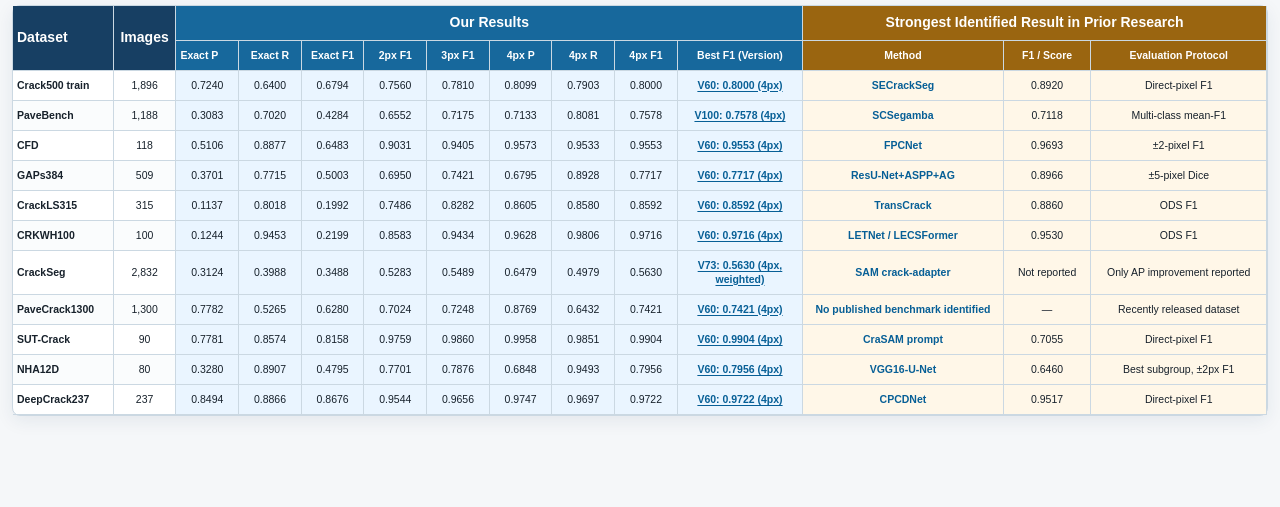
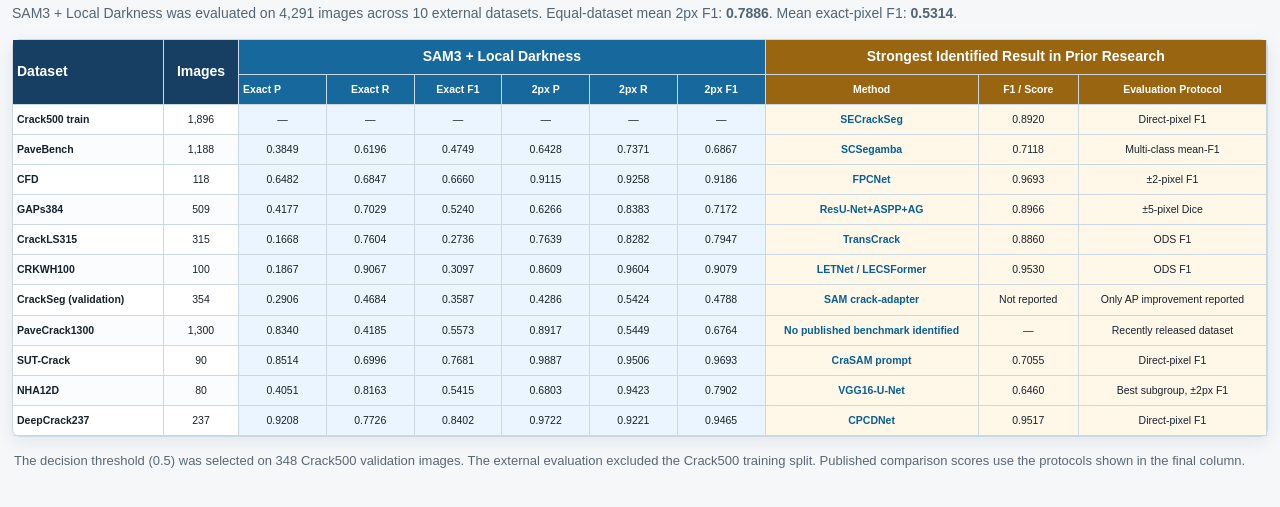
Before and after one commit to lg1888/pavement-crack-benchmark-summary, a plain HTML site: page pavement_crack_dataset_benchmark.html in a window 1280 px wide. Shown: the part 53-560 px from the top of the page. Drawn offline with Linux system fonts and the light colour scheme.

Commit message:
Update benchmark with SAM3 local darkness results

```diff
--- a/pavement_crack_dataset_benchmark.html
+++ b/pavement_crack_dataset_benchmark.html
@@ -37,54 +37,40 @@
 <body>
 <main>
   <h1>Pavement-Crack Dataset Benchmark Summary</h1>
+  <p class="subtitle">SAM3 + Local Darkness was evaluated on 4,291 images across 10 external datasets. Equal-dataset mean 2px F1: <strong>0.7886</strong>. Mean exact-pixel F1: <strong>0.5314</strong>.</p>
   <div class="table-wrap">
     <table>
-      <colgroup>
-        <col style="width:8%"><col style="width:5%">
-        <col style="width:5%"><col style="width:5%"><col style="width:5%"><col style="width:5%"><col style="width:5%">
-        <col style="width:5%"><col style="width:5%"><col style="width:5%"><col style="width:10%">
-        <col style="width:16%"><col style="width:7%"><col style="width:14%">
-      </colgroup>
+      <colgroup><col style="width:12%"><col style="width:6%"><col style="width:7%" span="6"><col style="width:17%"><col style="width:8%"><col style="width:15%"></colgroup>
       <thead>
         <tr>
           <th rowspan="2">Dataset</th>
           <th rowspan="2">Images</th>
-          <th colspan="9" class="ours">Our Results</th>
+          <th colspan="6" class="ours">SAM3 + Local Darkness</th>
           <th colspan="3" class="paper">Strongest Identified Result in Prior Research</th>
         </tr>
         <tr>
           <th class="ours">Exact P</th><th class="ours">Exact R</th><th class="ours">Exact F1</th>
-          <th class="ours">2px F1</th><th class="ours">3px F1</th>
-          <th class="ours">4px P</th><th class="ours">4px R</th><th class="ours">4px F1</th><th class="ours">Best F1 (Version)</th>
+          <th class="ours">2px P</th><th class="ours">2px R</th><th class="ours">2px F1</th>
           <th class="paper">Method</th><th class="paper">F1 / Score</th><th class="paper">Evaluation Protocol</th>
         </tr>
       </thead>
       <tbody>
-        <tr><td>Crack500 train</td><td>1,896</td><td class="ours">0.7240</td><td class="ours">0.6400</td><td class="ours">0.6794</td><td class="ours">0.7560</td><td class="ours">0.7810</td><td class="ours">0.8099</td><td class="ours">0.7903</td><td class="ours">0.8000</td><td class="ours best">V60: 0.8000 (4px)</td><td class="paper"><a href="https://pmc.ncbi.nlm.nih.gov/articles/PMC12074472/">SECrackSeg</a></td><td class="paper">0.8920</td><td class="paper">Direct-pixel F1</td></tr>
-        <tr><td>PaveBench</td><td>1,188</td><td class="ours">0.3083</td><td class="ours">0.7020</td><td class="ours">0.4284</td><td class="ours">0.6552</td><td class="ours">0.7175</td><td class="ours">0.7133</td><td class="ours">0.8081</td><td class="ours">0.7578</td><td class="ours best">V100: 0.7578 (4px)</td><td class="paper"><a href="https://arxiv.org/abs/2604.02804">SCSegamba</a></td><td class="paper">0.7118</td><td class="paper">Multi-class mean-F1</td></tr>
-        <tr><td>CFD</td><td>118</td><td class="ours">0.5106</td><td class="ours">0.8877</td><td class="ours">0.6483</td><td class="ours">0.9031</td><td class="ours">0.9405</td><td class="ours">0.9573</td><td class="ours">0.9533</td><td class="ours">0.9553</td><td class="ours best">V60: 0.9553 (4px)</td><td class="paper"><a href="https://arxiv.org/abs/1907.02248">FPCNet</a></td><td class="paper">0.9693</td><td class="paper">±2-pixel F1</td></tr>
-        <tr><td>GAPs384</td><td>509</td><td class="ours">0.3701</td><td class="ours">0.7715</td><td class="ours">0.5003</td><td class="ours">0.6950</td><td class="ours">0.7421</td><td class="ours">0.6795</td><td class="ours">0.8928</td><td class="ours">0.7717</td><td class="ours best">V60: 0.7717 (4px)</td><td class="paper"><a href="https://pmc.ncbi.nlm.nih.gov/articles/PMC7249178/">ResU-Net+ASPP+AG</a></td><td class="paper">0.8966</td><td class="paper">±5-pixel Dice</td></tr>
-        <tr><td>CrackLS315</td><td>315</td><td class="ours">0.1137</td><td class="ours">0.8018</td><td class="ours">0.1992</td><td class="ours">0.7486</td><td class="ours">0.8282</td><td class="ours">0.8605</td><td class="ours">0.8580</td><td class="ours">0.8592</td><td class="ours best">V60: 0.8592 (4px)</td><td class="paper"><a href="https://royalsocietypublishing.org/doi/10.1098/rsta.2022.0172">TransCrack</a></td><td class="paper">0.8860</td><td class="paper">ODS F1</td></tr>
-        <tr><td>CRKWH100</td><td>100</td><td class="ours">0.1244</td><td class="ours">0.9453</td><td class="ours">0.2199</td><td class="ours">0.8583</td><td class="ours">0.9434</td><td class="ours">0.9628</td><td class="ours">0.9806</td><td class="ours">0.9716</td><td class="ours best">V60: 0.9716 (4px)</td><td class="paper"><a href="https://www.sciencedirect.com/science/article/pii/S1569843222000279">LETNet / LECSFormer</a></td><td class="paper">0.9530</td><td class="paper">ODS F1</td></tr>
-        <tr><td>CrackSeg</td><td>2,832</td><td class="ours">0.3124</td><td class="ours">0.3988</td><td class="ours">0.3488</td><td class="ours">0.5283</td><td class="ours">0.5489</td><td class="ours">0.6479</td><td class="ours">0.4979</td><td class="ours">0.5630</td><td class="ours best">V73: 0.5630 (4px, weighted)</td><td class="paper"><a href="https://doi.org/10.1109/TITS.2024.3475371">SAM crack-adapter</a></td><td class="paper">Not reported</td><td class="paper">Only AP improvement reported</td></tr>
-        <tr><td>PaveCrack1300</td><td>1,300</td><td class="ours">0.7782</td><td class="ours">0.5265</td><td class="ours">0.6280</td><td class="ours">0.7024</td><td class="ours">0.7248</td><td class="ours">0.8769</td><td class="ours">0.6432</td><td class="ours">0.7421</td><td class="ours best">V60: 0.7421 (4px)</td><td class="paper"><a href="https://data.mendeley.com/datasets/8b27pdcxv7/1">No published benchmark identified</a></td><td class="paper">—</td><td class="paper">Recently released dataset</td></tr>
-        <tr><td>SUT-Crack</td><td>90</td><td class="ours">0.7781</td><td class="ours">0.8574</td><td class="ours">0.8158</td><td class="ours">0.9759</td><td class="ours">0.9860</td><td class="ours">0.9958</td><td class="ours">0.9851</td><td class="ours">0.9904</td><td class="ours best">V60: 0.9904 (4px)</td><td class="paper"><a href="https://onlinelibrary.wiley.com/doi/10.1155/stc/6269747">CraSAM prompt</a></td><td class="paper">0.7055</td><td class="paper">Direct-pixel F1</td></tr>
-        <tr><td>NHA12D</td><td>80</td><td class="ours">0.3280</td><td class="ours">0.8907</td><td class="ours">0.4795</td><td class="ours">0.7701</td><td class="ours">0.7876</td><td class="ours">0.6848</td><td class="ours">0.9493</td><td class="ours">0.7956</td><td class="ours best">V60: 0.7956 (4px)</td><td class="paper"><a href="https://arxiv.org/abs/2205.01198">VGG16-U-Net</a></td><td class="paper">0.6460</td><td class="paper">Best subgroup, ±2px F1</td></tr>
-        <tr><td>DeepCrack237</td><td>237</td><td class="ours">0.8494</td><td class="ours">0.8866</td><td class="ours">0.8676</td><td class="ours">0.9544</td><td class="ours">0.9656</td><td class="ours">0.9747</td><td class="ours">0.9697</td><td class="ours">0.9722</td><td class="ours best">V60: 0.9722 (4px)</td><td class="paper"><a href="https://pmc.ncbi.nlm.nih.gov/articles/PMC11621684/">CPCDNet</a></td><td class="paper">0.9517</td><td class="paper">Direct-pixel F1</td></tr>
+        <tr><td>Crack500 train</td><td>1,896</td><td class="ours">&mdash;</td><td class="ours">&mdash;</td><td class="ours">&mdash;</td><td class="ours">&mdash;</td><td class="ours">&mdash;</td><td class="ours">&mdash;</td><td class="paper"><a href="https://pmc.ncbi.nlm.nih.gov/articles/PMC12074472/">SECrackSeg</a></td><td class="paper">0.8920</td><td class="paper">Direct-pixel F1</td></tr>
+        <tr><td>PaveBench</td><td>1,188</td><td class="ours">0.3849</td><td class="ours">0.6196</td><td class="ours">0.4749</td><td class="ours">0.6428</td><td class="ours">0.7371</td><td class="ours">0.6867</td><td class="paper"><a href="https://arxiv.org/abs/2604.02804">SCSegamba</a></td><td class="paper">0.7118</td><td class="paper">Multi-class mean-F1</td></tr>
+        <tr><td>CFD</td><td>118</td><td class="ours">0.6482</td><td class="ours">0.6847</td><td class="ours">0.6660</td><td class="ours">0.9115</td><td class="ours">0.9258</td><td class="ours">0.9186</td><td class="paper"><a href="https://arxiv.org/abs/1907.02248">FPCNet</a></td><td class="paper">0.9693</td><td class="paper">±2-pixel F1</td></tr>
+        <tr><td>GAPs384</td><td>509</td><td class="ours">0.4177</td><td class="ours">0.7029</td><td class="ours">0.5240</td><td class="ours">0.6266</td><td class="ours">0.8383</td><td class="ours">0.7172</td><td class="paper"><a href="https://pmc.ncbi.nlm.nih.gov/articles/PMC7249178/">ResU-Net+ASPP+AG</a></td><td class="paper">0.8966</td><td class="paper">±5-pixel Dice</td></tr>
+        <tr><td>CrackLS315</td><td>315</td><td class="ours">0.1668</td><td class="ours">0.7604</td><td class="ours">0.2736</td><td class="ours">0.7639</td><td class="ours">0.8282</td><td class="ours">0.7947</td><td class="paper"><a href="https://royalsocietypublishing.org/doi/10.1098/rsta.2022.0172">TransCrack</a></td><td class="paper">0.8860</td><td class="paper">ODS F1</td></tr>
+        <tr><td>CRKWH100</td><td>100</td><td class="ours">0.1867</td><td class="ours">0.9067</td><td class="ours">0.3097</td><td class="ours">0.8609</td><td class="ours">0.9604</td><td class="ours">0.9079</td><td class="paper"><a href="https://www.sciencedirect.com/science/article/pii/S1569843222000279">LETNet / LECSFormer</a></td><td class="paper">0.9530</td><td class="paper">ODS F1</td></tr>
+        <tr><td>CrackSeg (validation)</td><td>354</td><td class="ours">0.2906</td><td class="ours">0.4684</td><td class="ours">0.3587</td><td class="ours">0.4286</td><td class="ours">0.5424</td><td class="ours">0.4788</td><td class="paper"><a href="https://doi.org/10.1109/TITS.2024.3475371">SAM crack-adapter</a></td><td class="paper">Not reported</td><td class="paper">Only AP improvement reported</td></tr>
+        <tr><td>PaveCrack1300</td><td>1,300</td><td class="ours">0.8340</td><td class="ours">0.4185</td><td class="ours">0.5573</td><td class="ours">0.8917</td><td class="ours">0.5449</td><td class="ours">0.6764</td><td class="paper"><a href="https://data.mendeley.com/datasets/8b27pdcxv7/1">No published benchmark identified</a></td><td class="paper">—</td><td class="paper">Recently released dataset</td></tr>
+        <tr><td>SUT-Crack</td><td>90</td><td class="ours">0.8514</td><td class="ours">0.6996</td><td class="ours">0.7681</td><td class="ours">0.9887</td><td class="ours">0.9506</td><td class="ours">0.9693</td><td class="paper"><a href="https://onlinelibrary.wiley.com/doi/10.1155/stc/6269747">CraSAM prompt</a></td><td class="paper">0.7055</td><td class="paper">Direct-pixel F1</td></tr>
+        <tr><td>NHA12D</td><td>80</td><td class="ours">0.4051</td><td class="ours">0.8163</td><td class="ours">0.5415</td><td class="ours">0.6803</td><td class="ours">0.9423</td><td class="ours">0.7902</td><td class="paper"><a href="https://arxiv.org/abs/2205.01198">VGG16-U-Net</a></td><td class="paper">0.6460</td><td class="paper">Best subgroup, ±2px F1</td></tr>
+        <tr><td>DeepCrack237</td><td>237</td><td class="ours">0.9208</td><td class="ours">0.7726</td><td class="ours">0.8402</td><td class="ours">0.9722</td><td class="ours">0.9221</td><td class="ours">0.9465</td><td class="paper"><a href="https://pmc.ncbi.nlm.nih.gov/articles/PMC11621684/">CPCDNet</a></td><td class="paper">0.9517</td><td class="paper">Direct-pixel F1</td></tr>
       </tbody>
     </table>
   </div>
+  <p class="note">The decision threshold (0.5) was selected on 348 Crack500 validation images. The external evaluation excluded the Crack500 training split. Published comparison scores use the protocols shown in the final column.</p>
 </main>
-<script>
-const exampleKeys = ['crack500','pavebench','cfd','gaps384','crackls315','crkwh100','crackseg354','pavecrack1300','sut_crack','nha12d','deepcrack237'];
-document.querySelectorAll('tbody tr').forEach((row, index) => {
-  const cell = row.querySelector('td.best');
-  const link = document.createElement('a');
-  link.className = 'result-link';
-  link.href = 'examples.html?dataset=' + exampleKeys[index];
-  link.textContent = cell.textContent;
-  cell.replaceChildren(link);
-});
-</script>
+
 </body>
 </html>
```
Also changed, not shown: 1 other file.
